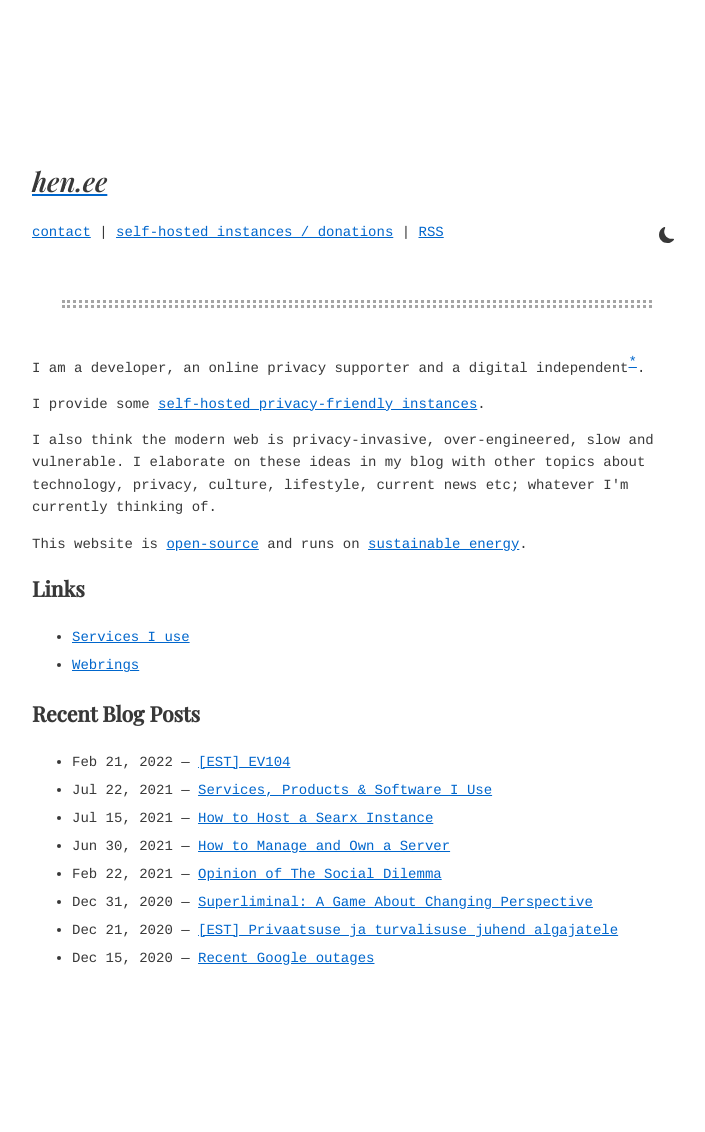
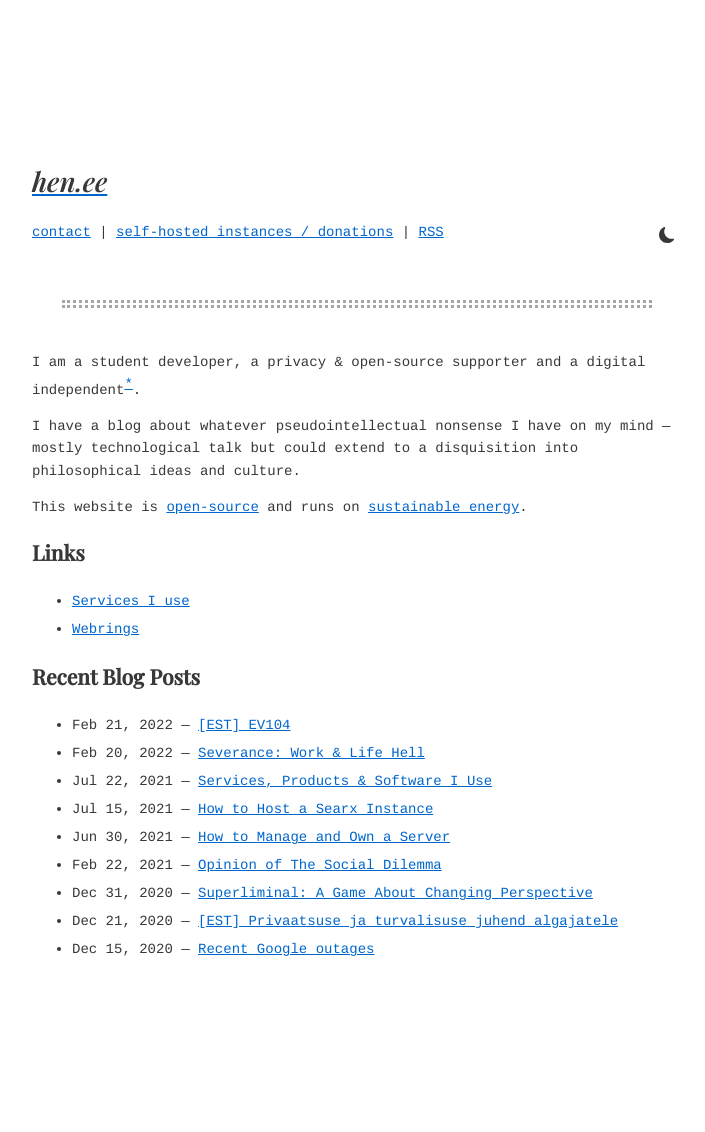
Before and after one commit to tenseoverflow/hen.ee, a Jekyll site: the page built from index.html, in a window 1280 px wide. Shown: the whole page, without its empty margins (283-988 px from the left). Built offline with Jekyll 4.4.1, drawn with Linux system fonts in a browser that asks for light colours.

Commit message:
Created new blog post, also updated site
Severance review.

```diff
--- a/_config.yml
+++ b/_config.yml
@@ -1,11 +1,9 @@
 title: hen.ee
 email: contact@hen.ee
 aboutme: >- # this means to ignore newlines until "baseurl:"
-  <p>I am a developer, an online privacy supporter and a digital independent<sup><a href="https://videos.lukesmith.xyz/w/p/tY3gztq1BN3FYiDSxQKq7B">*</a></sup>.</p>
+  <p>I am a student developer, a privacy & open-source supporter and a digital independent<sup><a href="https://videos.lukesmith.xyz/w/p/tY3gztq1BN3FYiDSxQKq7B">*</a></sup>.</p>
 
-  <p>I provide some <a href="/instances">self-hosted privacy-friendly instances</a>.</p>
-
-  <p>I also think the modern web is privacy-invasive, over-engineered, slow and vulnerable. I elaborate on these ideas in my blog with other topics about technology, privacy, culture, lifestyle, current news etc; whatever I'm currently thinking of.</p>
+  <p>I have a blog about whatever pseudointellectual nonsense I have on my mind — mostly technological talk but could extend to a disquisition into philosophical ideas and culture.</p>
 
   <p>This website is <a href="https://github.com/tenseoverflow/hen.ee">open-source</a> and runs on <a href="https://www.websitecarbon.com/website/hen-ee/">sustainable energy</a>.</p>
 description: I am a developer, an online privacy supporter and a digital independent. In my blog, I write about technology, privacy and other things on my mind.
--- a/contact.html
+++ b/contact.html
@@ -4,7 +4,7 @@ title: Contact
 ---
 
 <h2>Contact</h2>
-<p>You can send me an <strong>email:</strong> <a href="mailto:contact@hen.ee">contact@hen.ee</a> (<a href="https://hen.ee/hen.asc" rel="pgpkey authn">PGP</a>). I'll try to respond as fast as I can.</p>
+<p>You can send me an <strong>email:</strong> <a href="mailto:contact@hen.ee">contact@hen.ee</a><!-- (<a href="https://hen.ee/hen.asc" rel="pgpkey authn">PGP</a>)-->. I'll try to respond as fast as I can.</p>
 <p>Some of my social media accounts (may be closed-source):</p>
 <ul>
     {% for item in site.about %}
```
Also changed, not shown: _posts/2022-02-20-severance-work-life-hell.md (added, +16 -0 lines), README.md, 1 other file.
